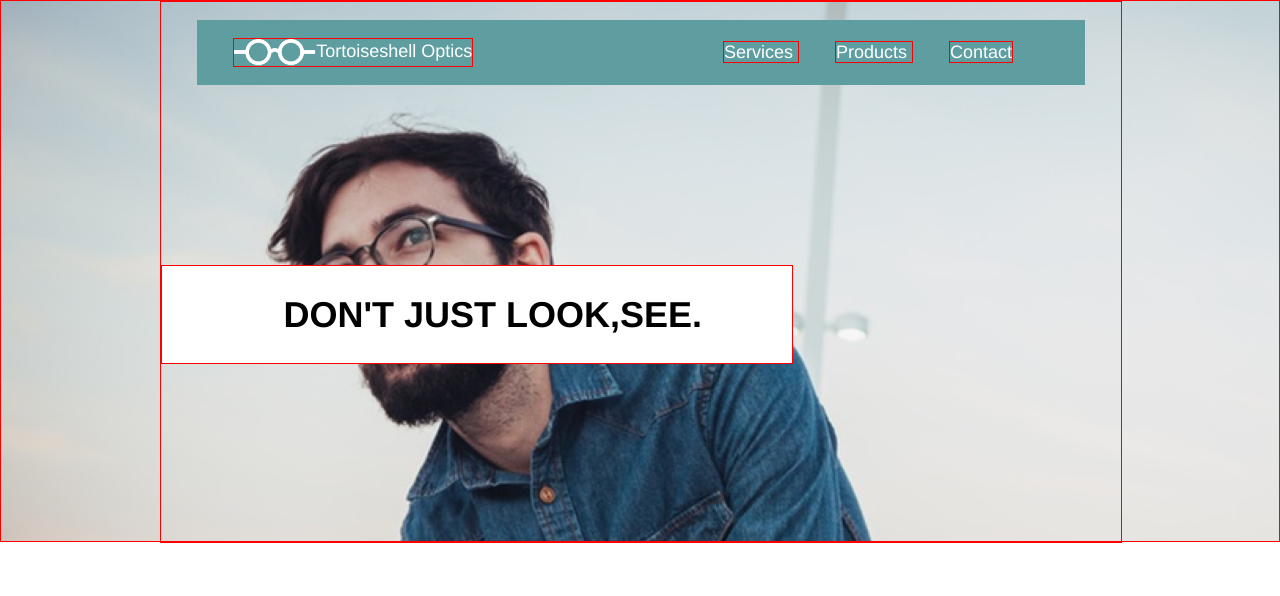
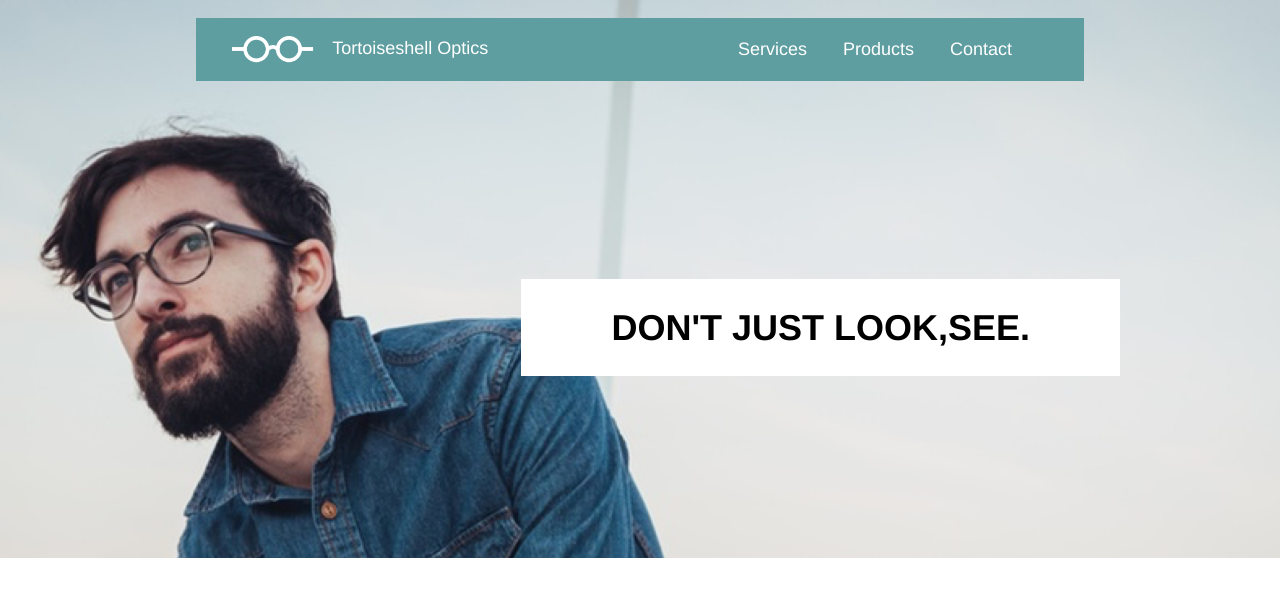
Before and after one commit to innaleikina/optics2, a plain HTML site: page index.html in a window 1280 px wide. Drawn offline with Linux system fonts and the light colour scheme.

Commit message:
header done

```diff
--- a/index.html
+++ b/index.html
@@ -12,7 +12,7 @@
 
       <div class="header">
         <div class="container">
-          <div class="flex-container">
+          <div class="navigation">
 
 
             <nav>
@@ -31,8 +31,9 @@
               </div>
             </ul>
           </nav>
-
-          <span class="see"> DON'T JUST LOOK,SEE. </span>
+          <div class="header2">
+           <span class="see"> DON'T JUST LOOK,SEE. </span>
+        </div>
         </div>
       </div>
      </div>
--- a/resources/css/style.css
+++ b/resources/css/style.css
@@ -18,41 +18,17 @@ body  {
 
 .header {
   background-image: url("../images/glasses-bg.png");
-  height: 30rem;
   background-size: cover;
-  border:1px red solid;
+  background-position:top;
+  /*border:1px red solid;*/
   display: flex;
 }
 
- .flex-container{
+ .navigation{
  width: 960px;
- border:1px red solid;
- justify-content: center;
+ /*border:1px red solid;*/
  height:30rem;
 }
-
-.flex-container>.see {
-  justify-content: flex-end;
-}
-
-.see {
-  font-weight: bold;
-  font-size:2rem;
-  line-height: 1.2;
-  color: black;
-  background-color: white;
-  padding: 1.5rem 5rem;
-  width:
-  border:1px red solid;
-  }
-
-  .see {
-    display: flex;
-    position:relative;
-    margin-top:10rem;
-    border:1px red solid;
-    width:25rem;
-  }
 
 nav {
 color:white;
@@ -75,20 +51,46 @@ padding: 1rem 2rem;
 width:960px;
 justify-content: space-between;
 align-items: center;
-
 }
 
 li {
   margin-right: 2rem;
   display:inline;
-  border: 1px red solid;
+
   }
 
 ul .logos {
   display:flex;
+  width:auto;
 }
-
 
 #logo {
   height: 1.5rem;
+  margin-right: 1rem;
 }
+
+.buttons {
+  display: flex;
+}
+
+.see {
+  font-weight: bold;
+  font-size:2rem;
+  line-height: 1.2;
+  color: black;
+  background-color: white;
+  padding: 1.5rem 5rem;
+  /*border:1px red solid;*/
+  display: flex;
+  position:relative;
+  margin-top:10rem;
+
+  }
+
+  .header2,.see {
+    justify-content: flex-end;
+}
+
+.header2 {
+  display: flex;
+}
```
